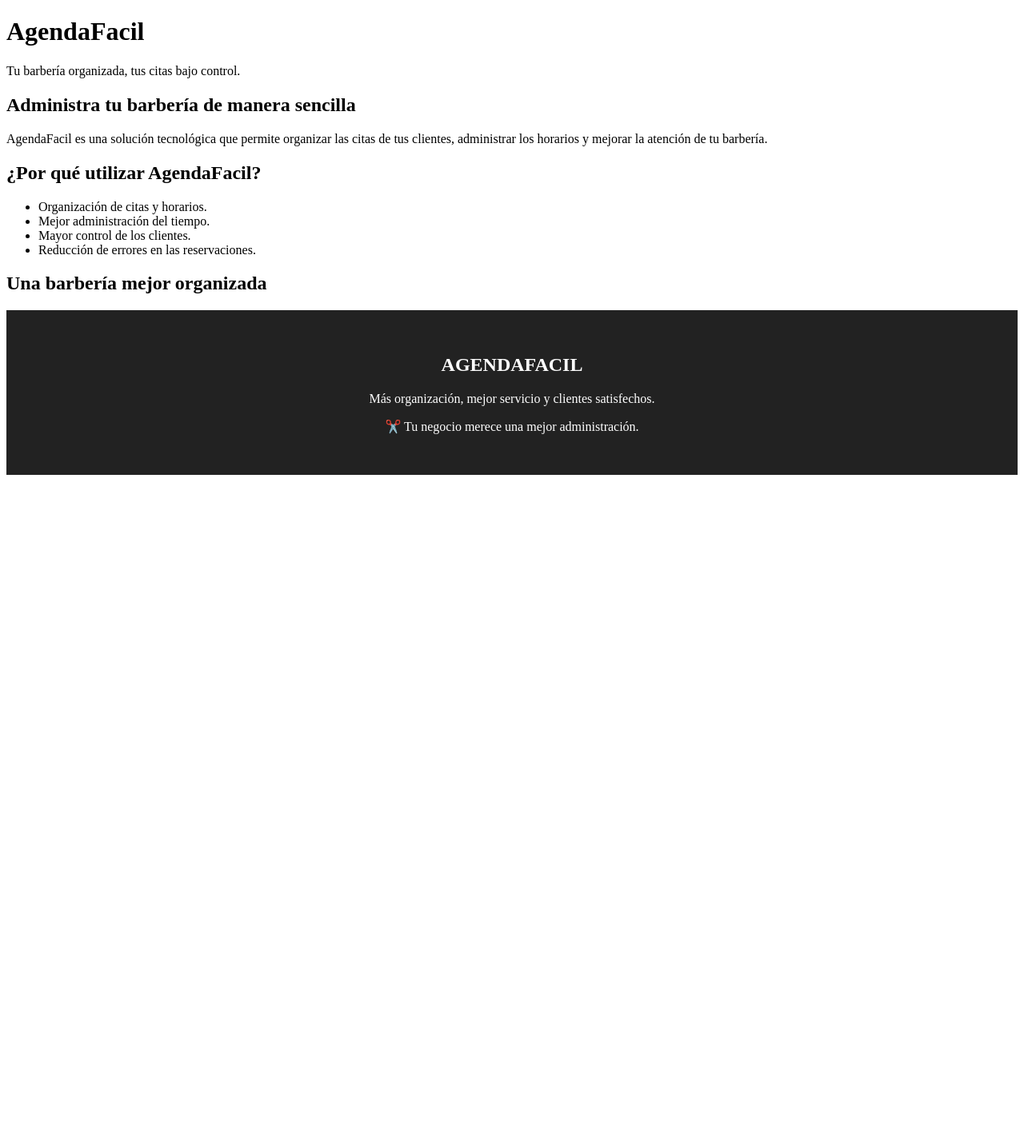
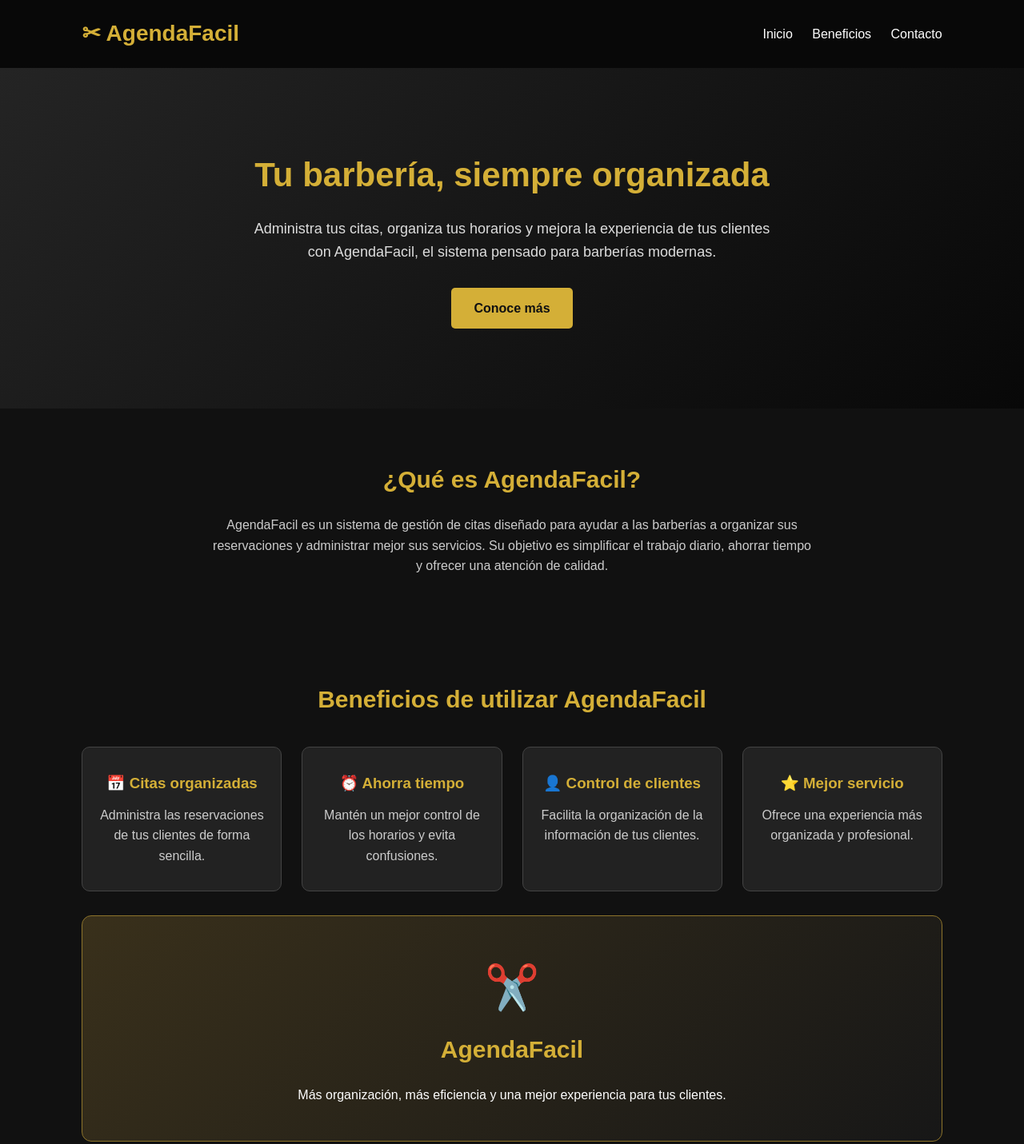
Before and after one commit to JAHG15/AgendaFacil, a plain HTML site: page src/index.html in a window 1280 px wide. Shown: the top 1431 px of the page at 80% size. Before the commit the page ends 800 px from the top, so only its background shows below. Drawn offline with Linux system fonts and the light colour scheme.

Commit message:
Mejorar diseno final de la pagina

```diff
--- a/src/index.html
+++ b/src/index.html
@@ -4,49 +4,291 @@
 <head>
     <meta charset="UTF-8">
     <meta name="viewport" content="width=device-width, initial-scale=1.0">
-    <title>AgendaFacil | Barberías</title>
+
+    <title>AgendaFacil | Sistema para Barberías</title>
+
+    <style>
+        * {
+            margin: 0;
+            padding: 0;
+            box-sizing: border-box;
+        }
+
+        body {
+            font-family: Arial, sans-serif;
+            background-color: #111;
+            color: #fff;
+            line-height: 1.6;
+        }
+
+        header {
+            background-color: #080808;
+            padding: 20px 8%;
+            display: flex;
+            justify-content: space-between;
+            align-items: center;
+            flex-wrap: wrap;
+        }
+
+        header h1 {
+            color: #d4af37;
+            font-size: 28px;
+        }
+
+        nav a {
+            color: white;
+            text-decoration: none;
+            margin-left: 20px;
+        }
+
+        nav a:hover {
+            color: #d4af37;
+        }
+
+        .hero {
+            text-align: center;
+            padding: 100px 20px;
+            background: linear-gradient(135deg, #242424, #080808);
+        }
+
+        .hero h2 {
+            color: #d4af37;
+            font-size: 42px;
+            margin-bottom: 20px;
+        }
+
+        .hero p {
+            max-width: 650px;
+            margin: 0 auto 30px;
+            color: #ddd;
+            font-size: 18px;
+        }
+
+        .btn {
+            display: inline-block;
+            background-color: #d4af37;
+            color: #111;
+            padding: 13px 28px;
+            border-radius: 5px;
+            text-decoration: none;
+            font-weight: bold;
+        }
+
+        .btn:hover {
+            background-color: #fff;
+        }
+
+        section {
+            padding: 65px 8%;
+            text-align: center;
+        }
+
+        section h2 {
+            color: #d4af37;
+            font-size: 30px;
+            margin-bottom: 20px;
+        }
+
+        .description {
+            max-width: 750px;
+            margin: auto;
+            color: #ccc;
+        }
+
+        .benefits {
+            display: flex;
+            justify-content: center;
+            flex-wrap: wrap;
+            gap: 25px;
+            margin-top: 35px;
+        }
+
+        .card {
+            background-color: #222;
+            padding: 30px 20px;
+            border-radius: 10px;
+            flex: 1 1 210px;
+            max-width: 280px;
+            border: 1px solid #444;
+        }
+
+        .card h3 {
+            color: #d4af37;
+            margin-bottom: 12px;
+        }
+
+        .card p {
+            color: #ccc;
+        }
+
+        .banner {
+            background: linear-gradient(135deg, #39301b, #171717);
+            border: 1px solid #8d742b;
+            border-radius: 12px;
+            padding: 45px 20px;
+            margin-top: 30px;
+        }
+
+        .banner .scissors {
+            font-size: 55px;
+            margin-bottom: 10px;
+        }
+
+        .contact {
+            background-color: #1c1c1c;
+        }
+
+        .contact p {
+            margin: 10px;
+            color: #ddd;
+        }
+
+        footer {
+            background-color: #080808;
+            text-align: center;
+            padding: 22px;
+            color: #aaa;
+        }
+
+        @media (max-width: 600px) {
+            header {
+                justify-content: center;
+                gap: 12px;
+            }
+
+            nav a {
+                margin: 0 7px;
+                font-size: 14px;
+            }
+
+            .hero h2 {
+                font-size: 30px;
+            }
+
+            section {
+                padding: 45px 5%;
+            }
+        }
+    </style>
 </head>
+
 <body>
 
     <header>
-        <h1>AgendaFacil</h1>
-        <p>Tu barbería organizada, tus citas bajo control.</p>
+        <h1>✂ AgendaFacil</h1>
+
+        <nav>
+            <a href="#inicio">Inicio</a>
+            <a href="#beneficios">Beneficios</a>
+            <a href="#contacto">Contacto</a>
+        </nav>
     </header>
 
     <main>
 
-        <section>
-            <h2>Administra tu barbería de manera sencilla</h2>
+        <section class="hero" id="inicio">
+            <h2>Tu barbería, siempre organizada</h2>
 
             <p>
-                AgendaFacil es una solución tecnológica
-                que permite organizar las citas de tus clientes,
-                administrar los horarios y mejorar la atención
-                de tu barbería.
+                Administra tus citas, organiza tus horarios
+                y mejora la experiencia de tus clientes
+                con AgendaFacil, el sistema pensado
+                para barberías modernas.
             </p>
 
-            <h2>¿Por qué utilizar AgendaFacil?</h2>
-
-            <ul>
-                <li>Organización de citas y horarios.</li>
-                <li>Mejor administración del tiempo.</li>
-                <li>Mayor control de los clientes.</li>
-                <li>Reducción de errores en las reservaciones.</li>
-            </ul>
+            <a href="#contacto" class="btn">
+                Conoce más
+            </a>
         </section>
 
         <section>
-            <h2>Una barbería mejor organizada</h2>
+            <h2>¿Qué es AgendaFacil?</h2>
 
-            <div style="background-color: #222; color: white;
-                        padding: 35px; text-align: center;">
-                <h2>AGENDAFACIL</h2>
-                <p>Más organización, mejor servicio y clientes satisfechos.</p>
-                <p>✂️ Tu negocio merece una mejor administración.</p>
+            <p class="description">
+                AgendaFacil es un sistema de gestión de citas
+                diseñado para ayudar a las barberías a organizar
+                sus reservaciones y administrar mejor sus servicios.
+                Su objetivo es simplificar el trabajo diario,
+                ahorrar tiempo y ofrecer una atención de calidad.
+            </p>
+        </section>
+
+        <section id="beneficios">
+            <h2>Beneficios de utilizar AgendaFacil</h2>
+
+            <div class="benefits">
+
+                <div class="card">
+                    <h3>📅 Citas organizadas</h3>
+                    <p>
+                        Administra las reservaciones
+                        de tus clientes de forma sencilla.
+                    </p>
+                </div>
+
+                <div class="card">
+                    <h3>⏰ Ahorra tiempo</h3>
+                    <p>
+                        Mantén un mejor control de los horarios
+                        y evita confusiones.
+                    </p>
+                </div>
+
+                <div class="card">
+                    <h3>👤 Control de clientes</h3>
+                    <p>
+                        Facilita la organización
+                        de la información de tus clientes.
+                    </p>
+                </div>
+
+                <div class="card">
+                    <h3>⭐ Mejor servicio</h3>
+                    <p>
+                        Ofrece una experiencia más organizada
+                        y profesional.
+                    </p>
+                </div>
+
             </div>
+
+            <div class="banner">
+                <div class="scissors">✂️</div>
+
+                <h2>AgendaFacil</h2>
+
+                <p>
+                    Más organización, más eficiencia
+                    y una mejor experiencia para tus clientes.
+                </p>
+            </div>
+
+        </section>
+
+        <section class="contact" id="contacto">
+            <h2>Contáctanos</h2>
+
+            <p>¿Quieres conocer más sobre AgendaFacil?</p>
+
+            <p>Correo: contacto@agendafacil.com</p>
+
+            <p>Teléfono: 618 123 4567</p>
+
+            <p>Ubicación: Durango, México</p>
+
+            <a href="mailto:contacto@agendafacil.com" class="btn">
+                Comienza ahora
+            </a>
         </section>
 
     </main>
 
+    <footer>
+        <p>
+            © 2026 AgendaFacil.
+            Proyecto académico de gestión de citas para barberías.
+        </p>
+    </footer>
+
 </body>
 </html>
```
